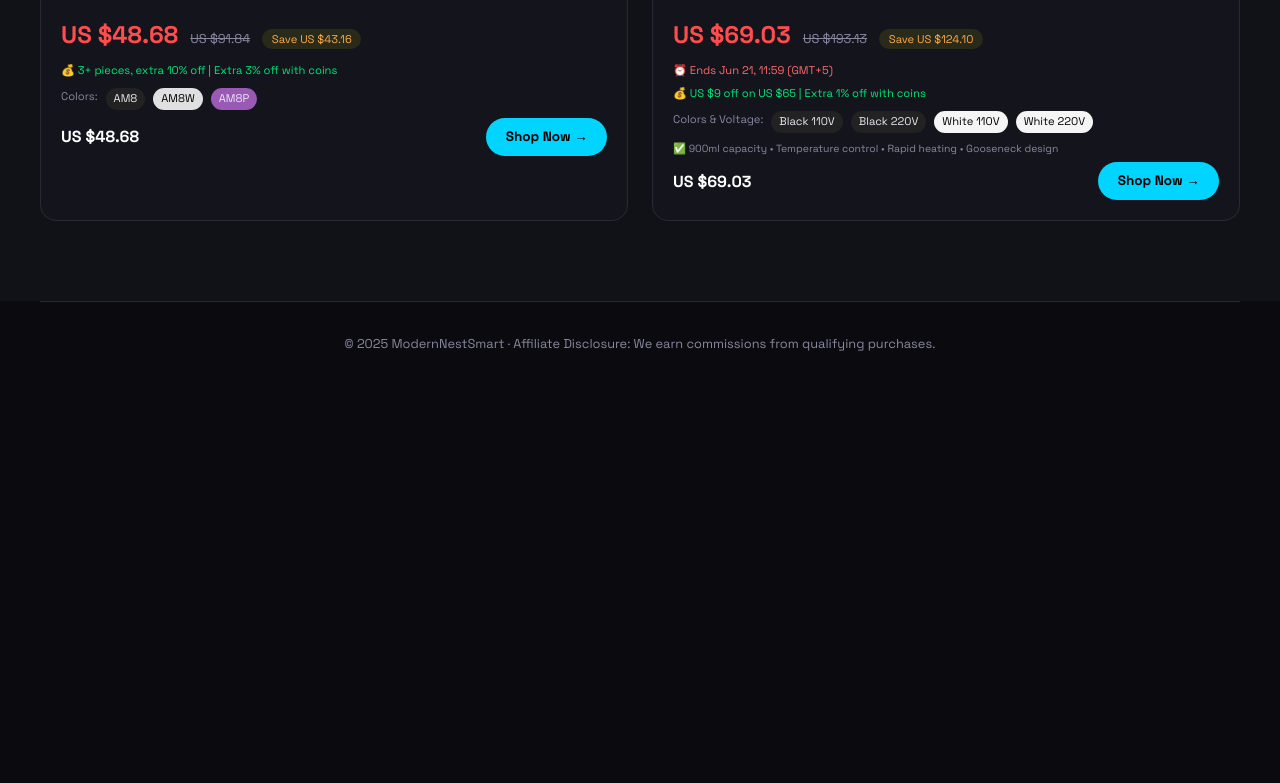
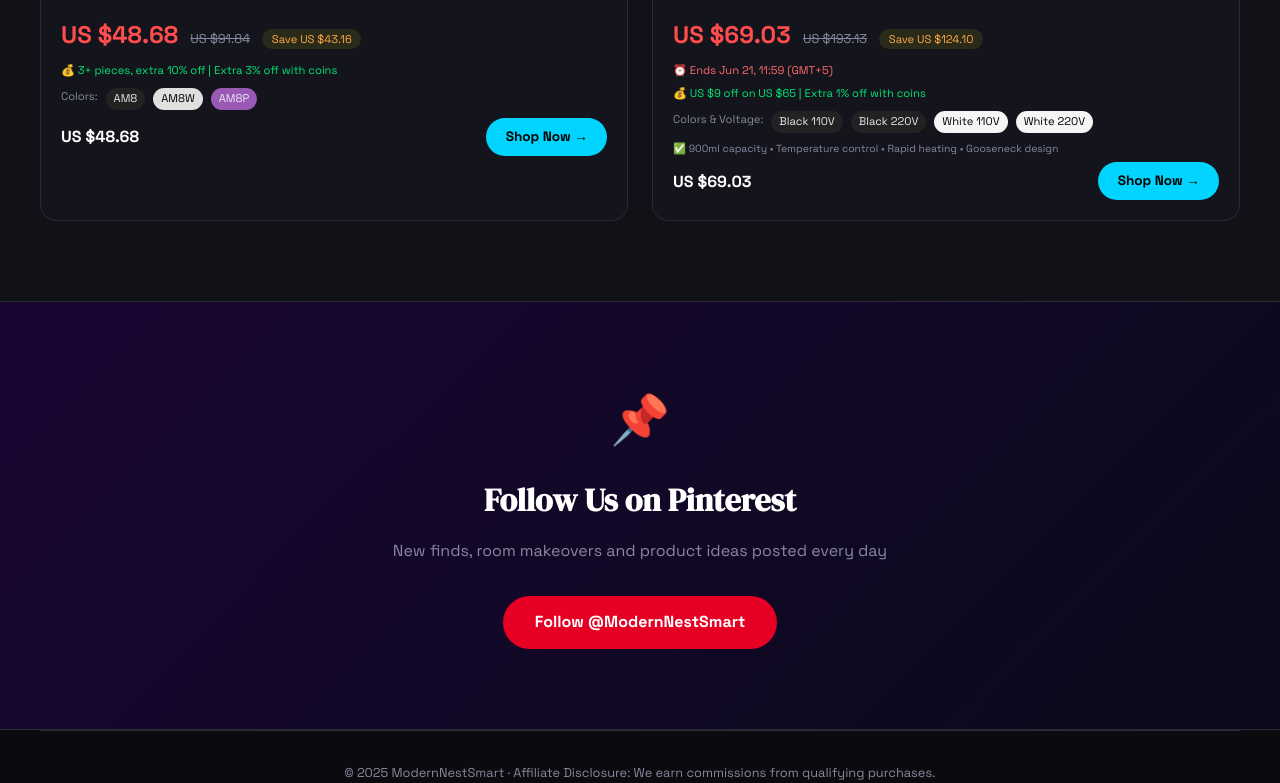
Before and after one commit to samii999/ModernNestSmart, a plain HTML site: page index.html in a window 1280 px wide. Shown: the part 2093-2876 px from the top of the page. Before the commit the page ends 2448 px from the top, so only its background shows below. Drawn offline with Linux system fonts and the light colour scheme.

Commit message:
add the pinterest link

```diff
--- a/index.html
+++ b/index.html
@@ -171,7 +171,14 @@
 
     </div>
   </section>
-
+ <section class="pinterest-cta">
+    <div class="pinterest-inner">
+      <div class="p-icon">📌</div>
+      <h2>Follow Us on Pinterest</h2>
+      <p>New finds, room makeovers and product ideas posted every day</p>
+      <a href="https://www.pinterest.com/ModernNestSmart/" class="btn-pinterest" target="_blank" rel="noopener">Follow @ModernNestSmart</a>
+    </div>
+  </section>
 
     <div class="footer-bottom">
       <p>© 2025 ModernNestSmart · Affiliate Disclosure: We earn commissions from qualifying purchases.</p>
```
Also changed, not shown: bedrooms.html (+1 -1 lines), gaming.html (+1 -1 lines), home-office.html (+1 -1 lines), kitchen.html (+1 -1 lines), rugs.html (+1 -1 lines).
